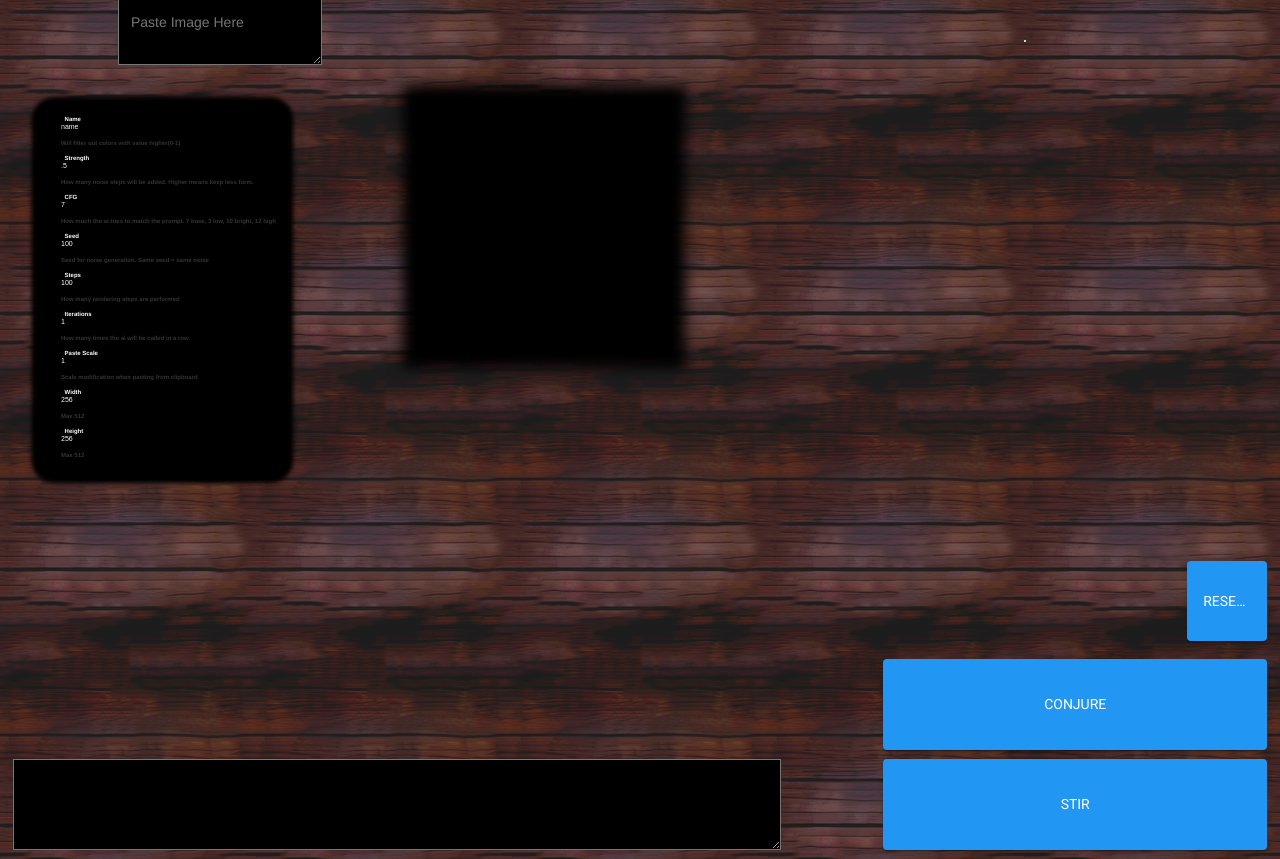
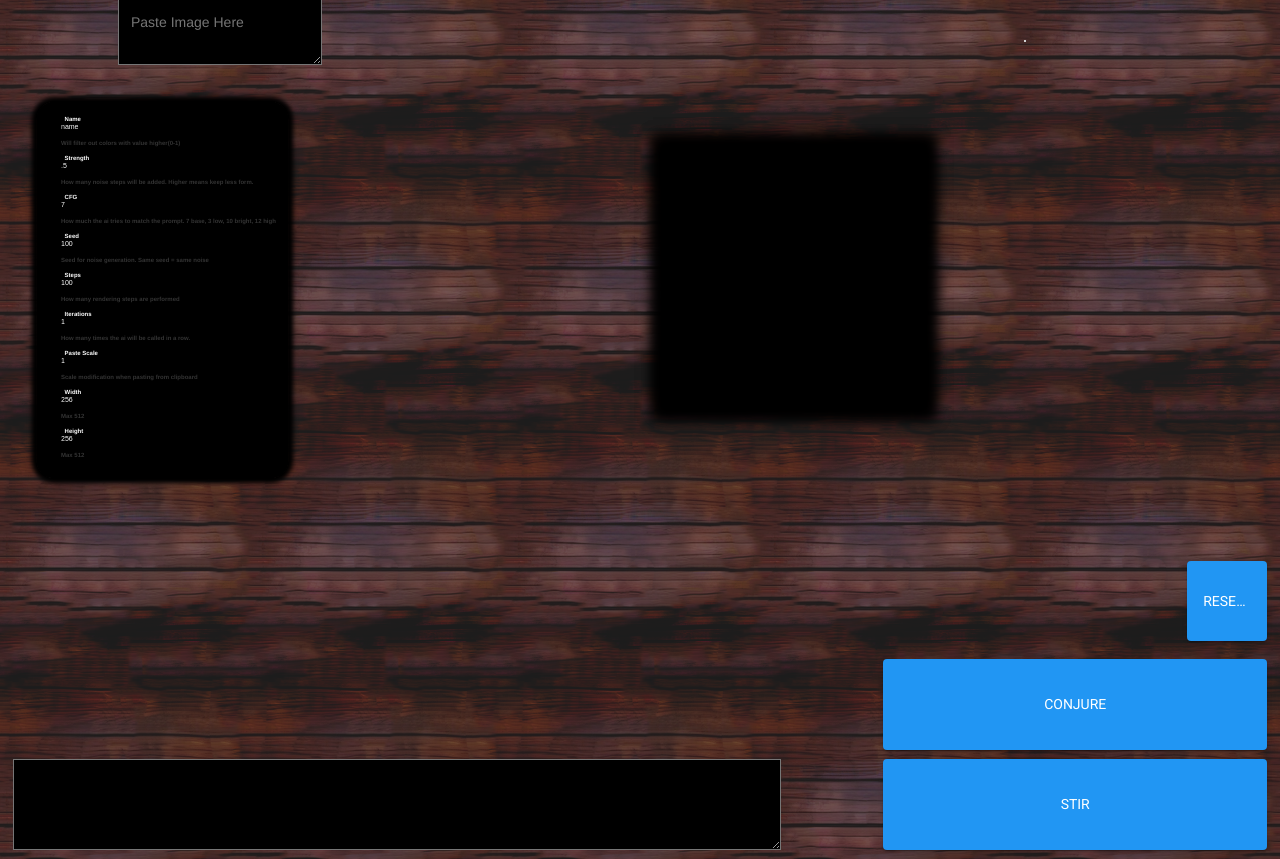
Before and after one commit to indianaorz/DeltaImageProcessor, a Flask app: page / in a window 1280 px wide. Shown: the part 51-910 px from the top of the page. Run offline with Flask 2, Linux system fonts and the light colour scheme; a map, chart or similar area stays blank; parts of the project's set-up code (start-up, migrations or seed data) failed here and were passed over; some libraries are stand-ins or nearby versions.

Commit message:
added overlay

```diff
--- a/MagicCauldron/MagicCauldron/static/content/site.css
+++ b/MagicCauldron/MagicCauldron/static/content/site.css
@@ -68,11 +68,21 @@ html {
 
 #cauldron {
     padding: 0;
-    position: relative;
-    left: 27vw;
-    top: 34px;
+    position: fixed;
+    left: 52vw;
+    top: 22vh;
     box-shadow: 0px 0px 1vw 1vw black;
 }
+#cauldronoverlay {
+    box-shadow: 0px 0px 1vw 1vw black;
+    padding: 0;
+    position: fixed;
+    left: 52vw;
+    top: 22vh;
+    z-index: 100;
+    pointer-events: none
+}
+
 #loading {
     background: url(../image/spinner.gif) no-repeat center center;
     position: absolute;
--- a/MagicCauldron/MagicCauldron/static/scripts/controller.js
+++ b/MagicCauldron/MagicCauldron/static/scripts/controller.js
@@ -10,6 +10,9 @@ window.onload = function () {
     var cauldron = document.getElementById('cauldron');
     var cauldTx = cauldron.getContext('2d');
 
+    var cauldronoverlay = document.getElementById('cauldronoverlay');
+
+
     var pastedImage;
 
 
@@ -21,6 +24,7 @@ window.onload = function () {
 
         elmnt.style.top = "10vh";
         elmnt.style.left = "80vw";
+
 
         var pos1 = 0, pos2 = 0, pos3 = 0, pos4 = 0;
         if (document.getElementById(elmnt.id + "header")) {
@@ -112,11 +116,17 @@ window.onload = function () {
 
     function StartCauldron() {
         cauldTx.fillRect(0, 0, cauldron.width, cauldron.height);
+
+
+        cauldronoverlay.style.height = cauldron.height + "px";
+        cauldronoverlay.style.width = cauldron.width + "px";
     }
 
     function ChangeCanvasScale() {
         cauldron.height = parseInt(document.getElementById('height').value / 64) * 64;
         cauldron.width = parseInt(document.getElementById('width').value / 64) * 64;
+        cauldronoverlay.style.height = cauldron.height + "px";
+        cauldronoverlay.style.width = cauldron.width + "px";
     }
 
 
--- a/MagicCauldron/MagicCauldron/templates/index.html
+++ b/MagicCauldron/MagicCauldron/templates/index.html
@@ -50,7 +50,7 @@
             <div class="helper">How many rendering steps are performed</div>
         </label>
         <label class="has-float-label">
-            <input placeholder=" " type="number" id="iterations" max ="16" value="1">
+            <input placeholder=" " type="number" id="iterations" max="16" value="1">
             <span class="label">Iterations</span>
             <div class="helper">How many times the ai will be called in a row.</div>
         </label>
@@ -72,6 +72,7 @@
     </div>
 
     <canvas id="cauldron" width="256" height="256"></canvas>
+    <div id="cauldronoverlay" width="256" height="256"></div>
 
     <button class="pure-material-button-contained button" onclick="ResetImage()" style=" bottom: 24vh; width:80px; height:80px">ResetImage</button>
     <button class="pure-material-button-contained button" onclick="Stir()">Stir</button>
```
